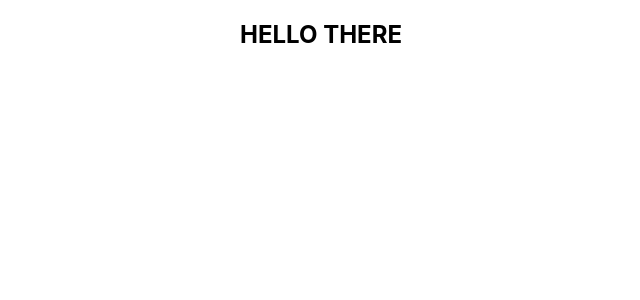
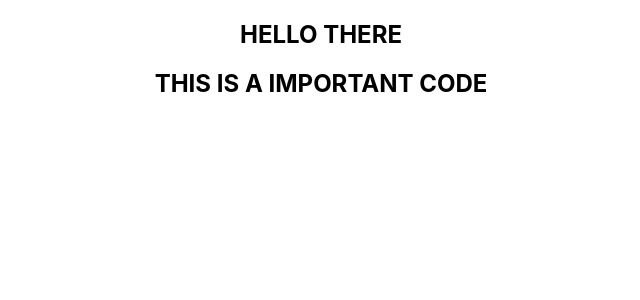
Before and after one commit to shahadat2772/rc-products-client, a React (Create React App) app: page / in a window 1280 px wide. Shown: the top 300 px of the page, without its empty margins (319-959 px from the left). Built offline with nearby package versions, Linux system fonts and the light colour scheme.

Commit message:
added important code

```diff
--- a/src/App.js
+++ b/src/App.js
@@ -5,6 +5,7 @@ function App() {
   return (
     <div className="App">
       <h2>HELLO THERE </h2>
+      <h2>THIS IS A IMPORTANT CODE</h2>
     </div>
   );
 }
```
